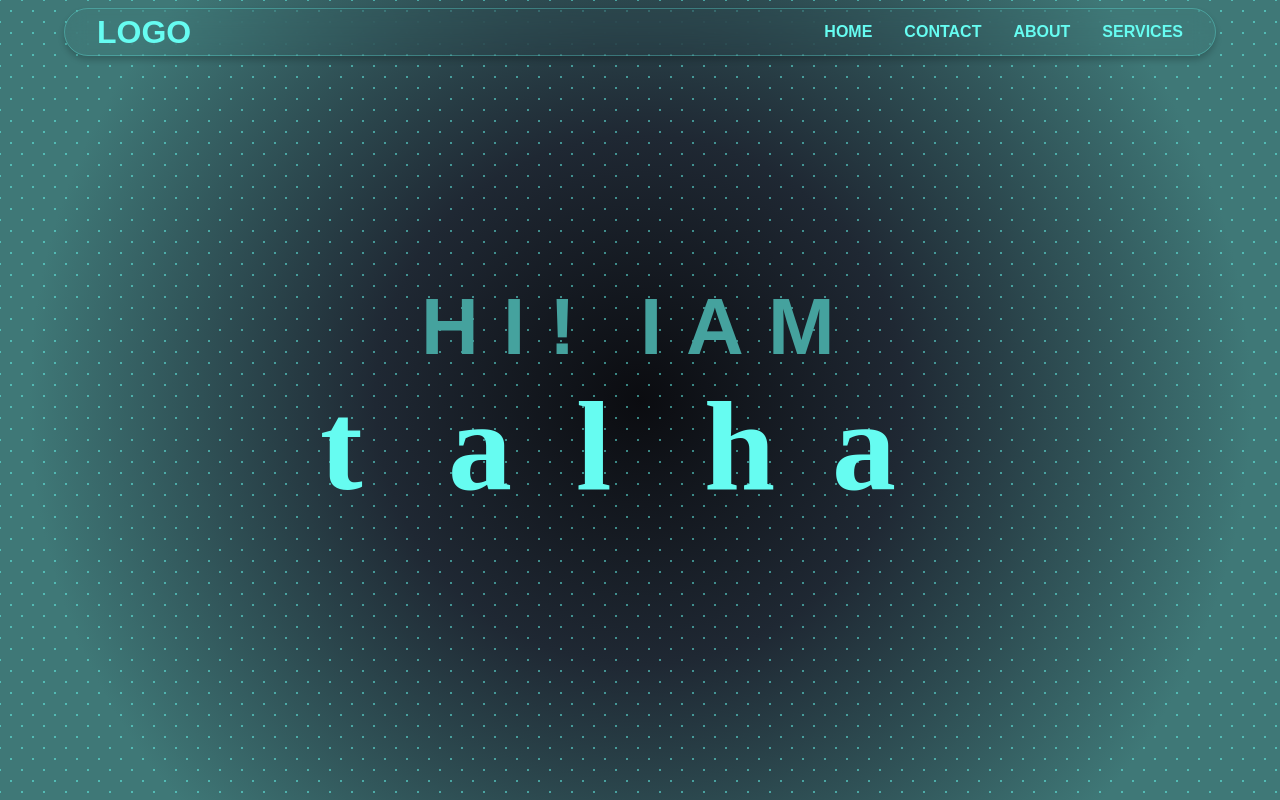
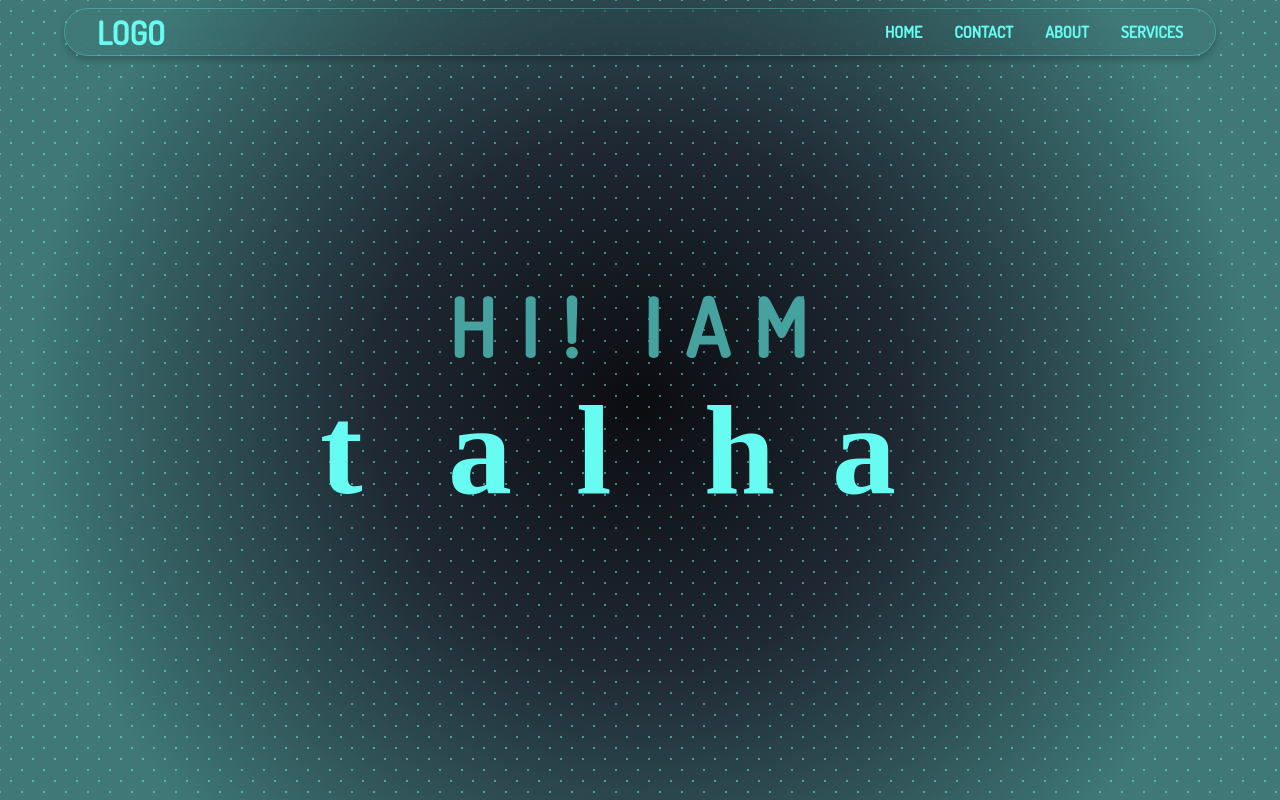
Before and after one commit to Talha-Abdurehman/WebProject, a plain HTML site: page index.html in a window 1280 px wide. Shown: the top 800 px of the page. Drawn offline with Linux system fonts and the light colour scheme; the site is published under a folder, as on GitHub Pages, so addresses that start at the root find nothing.

Commit message:
Added a few changes

```diff
--- a/styles.css
+++ b/styles.css
@@ -1,13 +1,13 @@
 @font-face {
     font-family: 'Robo_Girls';
-    src: url('/fonts/Robo_girls/RoboGirls-4BzEB.ttf');
+    src: url('./fonts/Robo_girls/RoboGirls-4BzEB.ttf');
     font-weight: normal;
     font-style: normal;
 }
 
 @font-face {
     font-family: 'space_age';
-    src: url('/fonts/space_age/space\ age.ttf');
+    src: url('./fonts/space_age/space_age.ttf');
     font-weight: normal;
     font-style: normal;
 }
@@ -15,7 +15,7 @@
 
 @font-face {
     font-family: 'Dosis';
-    src: url('/fonts/Dosis/Dosis v1.7/Dosis-Medium.ttf');
+    src: url('./fonts/Dosis/Dosis v1.7/Dosis-Medium.ttf');
     font-weight: normal;
     font-style: normal;
 }
```
Also changed, not shown: fonts/space_age/space_age.ttf (renamed from fonts/space_age/space age.ttf).
